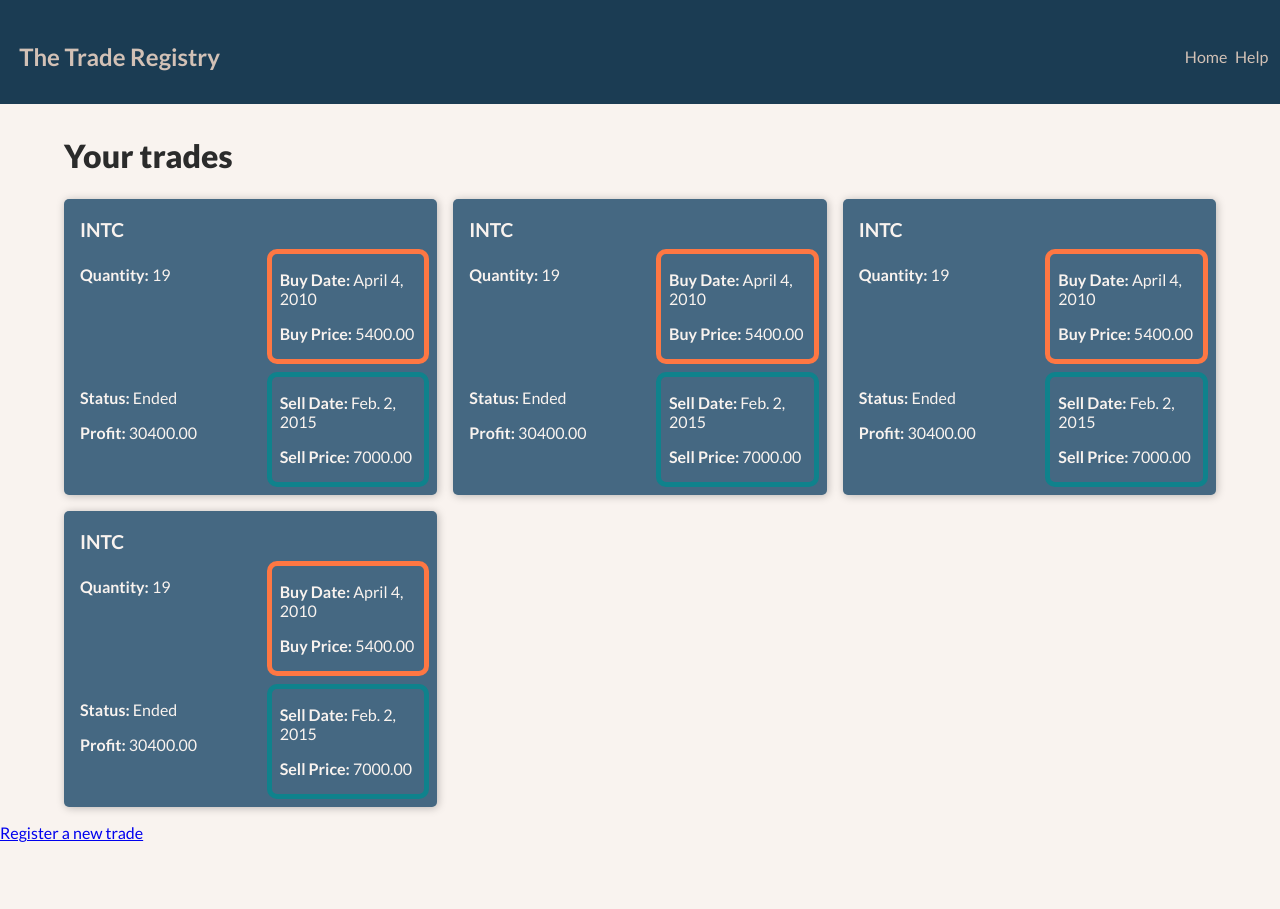
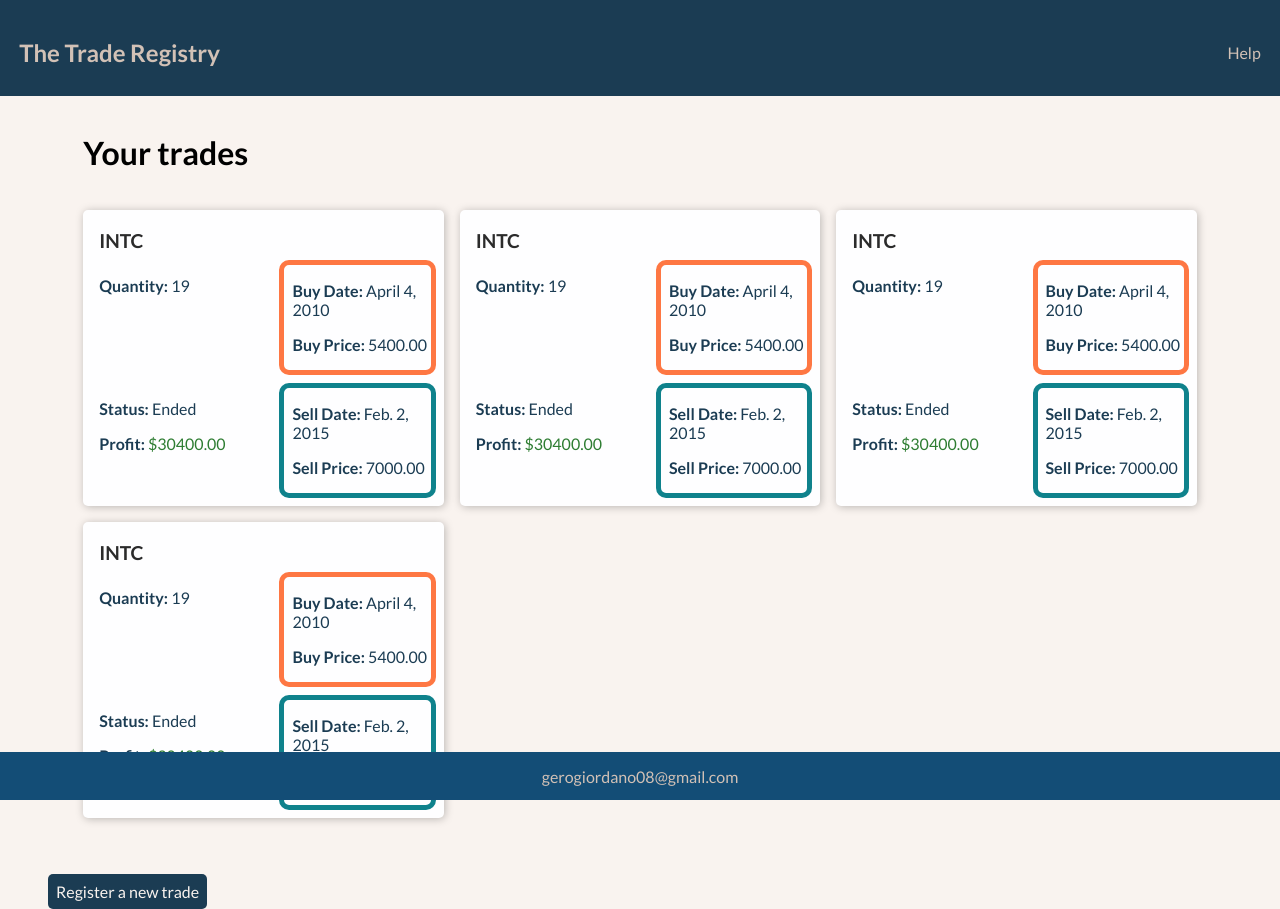
Before and after one commit to gerogiordano08/trade_registry, a Django app: page /trades/ in a window 1280 px wide. Before the commit the page ends 842 px from the top, so only its background shows below. Run offline with Django 5.2, Linux system fonts and the light colour scheme; a user stored in the database is signed in; data comes from the database, SQL or seed files in the repository.

Commit message:
created base.html, now using base system in every template. created login and signup views. signup for custom user. also designed most of every page.

```diff
--- a/the_trade_registry/settings.py
+++ b/the_trade_registry/settings.py
@@ -51,7 +51,9 @@
 ]
 
 ROOT_URLCONF = 'the_trade_registry.urls'
-
+LOGIN_REDIRECT_URL = '/trades/'
+LOGIN_URL = '/login/'
+LOGOUT_REDIRECT_URL = '/login/'
 TEMPLATES = [
     {
         'BACKEND': 'django.template.backends.django.DjangoTemplates',
--- a/trade_registry/models.py
+++ b/trade_registry/models.py
@@ -19,4 +19,10 @@
         return (self.sell_price - self.buy_price) * self.quantity if self.is_ended else None
     @property
     def percentage_profit(self):
-        return f'%{self.profit /(self.quantity * self.buy_price)}'
+        return self.profit /(self.quantity * self.buy_price) * 100 if self.is_ended else None
+    @property
+    def profit_to_loss(self):
+        return self.profit * -1 if self.profit < 0 else self.profit
+    @property
+    def percentage_profit_to_loss(self):
+        return self.percentage_profit * -1 if self.percentage_profit < 0 else self.percentage_profit
--- a/trade_registry/static/trade_registry/styles.css
+++ b/trade_registry/static/trade_registry/styles.css
@@ -4,22 +4,35 @@
   padding: 0;
   background-color: #f9f3ef;
 }
-h1 {
-  margin: 0;
+h2, h3{
+
+  color: #2b2b2b;
+  font-weight: 900;
+}
+footer {
+  width: 100%;
+  height: 3em;
+  background-color: #134d76;
+  color: #d2c1b6;
+  display: flex;
+  justify-content: center;
+  align-items: center;
+  position: fixed;
+  bottom: 0;
 }
 nav {
-  width: 97%;
+  width: 100%;
   height: 6em;
-  padding: .5em 1.5% 0em 1.5%;
+  padding: 0.5em 1.5% 0em 1.5%;
   background-color: #1b3c53;
+  color: #d2c1b6;
+
   display: flex;
   flex-direction: row;
   justify-content: space-between;
   align-items: center;
 }
-nav {
-  color: #d2c1b6;
-}
+
 .navbar {
   display: flex;
   flex-direction: row;
@@ -33,27 +46,23 @@
   grid-template-columns: repeat(auto-fill, minmax(30%, 1fr));
   gap: 1em;
   border-radius: 5px;
-  margin: 0 auto;
+  margin: 0 auto 3em auto;
   padding: 1em 1.5%;
 }
-.main-header {
-  left: 5%;
-  margin: 1em 0 0.25em 0;
+
+.container-header {
   position: relative;
   display: inline-block;
-  color: #2b2b2b;
-  font-weight: 900;
+  grid-column: 1 / -1;
 
-  width: auto;
-  height: auto;
 }
 .trade-card {
   display: grid;
   grid-template-columns: 50% 50%;
   grid-template-rows: auto auto auto auto;
   gap: 0.5em;
-  color: #f9f3ef;
-  background-color: #456882;
+  color: #1b3c53;
+  background-color: #fefeff;
   border-radius: 5px;
   box-shadow: 1px 1px 8px rgba(0, 0, 0, 0.25);
   padding-left: 1em;
@@ -62,7 +71,6 @@
   grid-column: 1 / -1;
   margin-bottom: 0;
   font-size: 1.2em;
-  color: #f9f3ef;
 }
 .trade-card > .ticker {
   width: auto;
@@ -98,10 +106,73 @@
   grid-column: 1;
   grid-row: 4;
 }
+
 .trade-card > .profits {
   grid-column: 1;
   grid-row: 3;
 }
+
 form {
-    margin-left: 5em;
+  position: absolute;
+  left: 40%;
+  margin-top: 2em;
+  width: 12%;
 }
+* {
+  box-sizing: border-box;
+}
+input {
+  width: 100%;
+  padding: 0.5em;
+  margin: 0.5em 0 1em 0;
+  border: none;
+  border-radius: 5px;
+  box-shadow: 1px 1px 8px rgba(0, 0, 0, 0.25);
+}
+button {
+  width: 100%;
+  padding: 0.5em;
+  background-color: #1b3c53;
+  color: #f9f3ef;
+  border: none;
+  border-radius: 5px;
+  cursor: pointer;
+}
+button:hover {
+  background-color: #2b2b2b;
+}
+a {
+  all: unset;
+  cursor: pointer;
+}
+.actions a {
+  width: 100%;
+  margin-left: 3em;
+  padding: 0.5em;
+  background-color: #1b3c53;
+  color: #f9f3ef;
+  border: none;
+  border-radius: 5px;
+}
+.actions a:hover {
+  background-color: #2b2b2b;
+}
+#register {
+  left: 10%;
+  width: 40%;
+  display: grid;
+  grid-template-columns: auto auto auto;
+  grid-template-rows: auto auto;
+  gap: 1em;
+}
+/* Chrome, Safari, Edge */
+input[type="number"]::-webkit-outer-spin-button,
+input[type="number"]::-webkit-inner-spin-button {
+  -webkit-appearance: none;
+  margin: 0;
+}
+
+/* Firefox */
+input[type="number"] {
+  -moz-appearance: textfield;
+}
--- /dev/null
+++ b/trade_registry/templates/trade_registry/base.html
@@ -0,0 +1,40 @@
+{% load static %}
+<!DOCTYPE html>
+<html lang="en">
+  <head>
+    <meta charset="UTF-8" />
+    <meta name="viewport" content="width=device-width, initial-scale=1.0" />
+    <title>{% block title %} {% endblock %}</title>
+    <link rel="stylesheet" href="{% static 'trade_registry/styles.css' %}" />
+    <link rel="preconnect" href="https://fonts.googleapis.com" />
+    <link rel="preconnect" href="https://fonts.gstatic.com" crossorigin />
+    <link
+      href="https://fonts.googleapis.com/css2?family=Lato:ital,wght@0,100;0,300;0,400;0,700;0,900;1,100;1,300;1,400;1,700;1,900&display=swap"
+      rel="stylesheet"
+    />
+  </head>
+  <body>
+    <nav>
+      <a href="{% url 'index'%}"><h1>The Trade Registry</h1></a>
+      <ul class="navbar">
+        <li>Help</li>
+      </ul>
+    </nav>
+    {% block content %} {% endblock %}
+    <footer>gerogiordano08@gmail.com</footer>
+  </body>
+</html>
+<script>
+  function toggleProfit(element) {
+    const absValue = element.getAttribute('data-abs');
+    const pctValue = element.getAttribute('data-pct');
+    const isShowingAbs = element.innerText.trim().startsWith('$');
+
+    if (isShowingAbs){
+      element.innerText = pctValue + '%';
+
+    } else {
+      element.innerText = '$' + absValue;
+    }
+  }
+</script>
--- /dev/null
+++ b/trade_registry/templates/trade_registry/index.html
@@ -0,0 +1,5 @@
+{% extends "trade_registry/base.html" %} {% block title %} The Trade Registry {% endblock %} {% block content %}
+<h1 >Welcome to The Trade Registry</h1>
+<a href="{% url 'register_trade' %}">Register a new trade</a>
+<a href="{% url 'trades' %}">View your trades</a>
+{% endblock %}
--- a/trade_registry/templates/trade_registry/trades.html
+++ b/trade_registry/templates/trade_registry/trades.html
@@ -1,19 +1,9 @@
-    {% load static %}
-<!DOCTYPE html>
-<html lang="en">
-  <head>
-    <meta charset="UTF-8" />
-    <meta name="viewport" content="width=device-width, initial-scale=1.0" />
-    <title>Your Trades | The Trade Registry</title>
-    <link rel="stylesheet" href="{% static 'trade_registry/styles.css' %}" />
-    <link rel="preconnect" href="https://fonts.googleapis.com">
-    <link rel="preconnect" href="https://fonts.gstatic.com" crossorigin>
-    <link href="https://fonts.googleapis.com/css2?family=Lato:ital,wght@0,100;0,300;0,400;0,700;0,900;1,100;1,300;1,400;1,700;1,900&display=swap" rel="stylesheet">
-  </head>
-  <body>
-    <nav><h1>The Trade Registry</h1> <ul class="navbar"><li>Home</li> <li>Help</li></ul></nav>
-    <h1 class="main-header">Your trades</h1>
+{% extends 'trade_registry/base.html' %} {% block title %}Your Trades | The
+Trade Registry{% endblock %} {% block content %}
+
 <div class="trades-container">
+  <h1 class="container-header">Your trades</h1>
+
   {% if trades %} {% for trade in trades %}
   <div class="trade-card">
     <h3 class="ticker">{{ trade.ticker }}</h3>
@@ -25,27 +15,41 @@
     {% if trade.is_ended %}
     <div class="sold">
       <p class="sell_date"><strong>Sell Date:</strong> {{ trade.sell_date }}</p>
-          <p class="sell_price"><strong>Sell Price:</strong> {{ trade.sell_price }}</p>
+      <p class="sell_price">
+        <strong>Sell Price:</strong> {{ trade.sell_price }}
+      </p>
     </div>
     <div class="profits">
       <p class="ended"><strong>Status:</strong> Ended</p>
-          <p class="profit"><strong>Profit:</strong> {{ trade.profit }}</p>
+      {% if  trade.profit > 0 %}
+      <p class="profit" ><strong>Profit:</strong> <span style="color: #2e7d32; cursor: pointer;" class="profit-toggle" onclick="toggleProfit(this)" data-abs="{{ trade.profit|floatformat:2 }}" data-pct="{{ trade.percentage_profit|floatformat:2}}">${{ trade.profit }}</span></p>
+      {% else %}
+      <p class="profit" ><strong>Loss:</strong> <span style="color: #c62828; cursor: pointer;" class="profit-toggle" onclick="toggleProfit(this)" data-abs="{{ trade.profit_to_loss|floatformat:2 }}" data-pct="{{ trade.percentage_profit_to_loss|floatformat:2}}">${{ trade.profit_to_loss }}</span></p>
+      {% endif %}
     </div>
 
     {% else %}
     <div class="profits">
       <p class="ended"><strong>Status:</strong> Ongoing {{ apl }}</p>
-        <p class="alt_profit">Profit if sold now: {{ trade.live_profit|floatformat:2 }}</p>
-
+      {% if  trade.live_profit > 0 %}
+      <p class="alt_profit">
+        Profit if sold now: <span style="color: #2e7d32; cursor: pointer;" class="profit-toggle" onclick="toggleProfit(this)" data-abs="{{ trade.live_profit|floatformat:2 }}" data-pct="{{ trade.live_percentage_profit|floatformat:2}}">${{ trade.live_profit|floatformat:2 }}</span>
+      </p>
+      {% else %}
+            <p class="alt_profit">
+        Loss if sold now: <span style="color: #c62828; cursor: pointer;" class="profit-toggle" onclick="toggleProfit(this)" data-abs="{{ trade.live_profit|floatformat:2 }}" data-pct="{{ trade.live_percentage_profit|floatformat:2}}">${{ trade.live_profit|floatformat:2 }}</span>
+      </p>
+      {% endif %}
     </div>
     <!--total profits-->
+
     {% endif %}
   </div>
   {% endfor %} {% else %}
   <p>No trades found.</p>
   {% endif %}
-  </div>      <div class="actions">
+</div>
+<div class="actions">
   <a href="{% url 'register_trade' %}">Register a new trade</a>
 </div>
-  </body>
-</html>
+{% endblock %}
--- a/trade_registry/urls.py
+++ b/trade_registry/urls.py
@@ -1,7 +1,14 @@
 from django.urls import path
 from . import views
+from django.contrib.auth import views as auth_views
+
 
 urlpatterns = [
-    path('register/', views.register_trade, name='register_trade'),
+    path('register-trades/', views.register_trade, name='register_trade'),
     path('trades/', views.list_trades, name='trades'),
+    path('login/', auth_views.LoginView.as_view(template_name='registration/login.html'), name='login'),
+    path('logout/', auth_views.LogoutView.as_view(), name='logout'),
+    path('', views.index, name='index'),
+    path('help/', views.help, name='help'),
+    path('signup/', views.signup, name='signup'),
 ]
--- a/trade_registry/views.py
+++ b/trade_registry/views.py
@@ -4,6 +4,9 @@
 from .utils import get_price
 from django.utils import timezone
 from decimal import Decimal
+from django.contrib.auth.forms import UserCreationForm
+from django.contrib.auth import login
+from .forms import CustomUserCreationForm
 # Create your views here.
 @login_required
 def register_trade(request):
@@ -45,6 +48,27 @@
         if not trade.sell_date:
             price = live_prices[trade.ticker]
             trade.live_profit = (Decimal(price) - trade.buy_price) * trade.quantity
-            trade.live_percentage_profit = trade.live_profit / (trade.quantity * trade.buy_price)
+            trade.live_percentage_profit = trade.live_profit / (trade.quantity * trade.buy_price) * 100
+            if trade.live_profit < 0:
+                trade.live_profit = trade.live_profit * -1
+                trade.live_percentage_profit = trade.live_percentage_profit * -1
 
     return render(request, 'trade_registry/trades.html', {'trades': trades})
+@login_required
+def index(request):
+    return render(request, 'trade_registry/index.html')
+@login_required
+def help(request):
+    return render(request, 'trade_registry/help.html')
+def signup(request):
+    if request.method == 'POST':
+        form = CustomUserCreationForm(request.POST)
+        if form.is_valid():
+            user = form.save()
+            login(request, user)
+            return redirect('index')
+        else:
+            print("Form is not valid:", form.errors)
+    else:
+        form = CustomUserCreationForm()
+    return render(request, 'registration/signup.html', {'form': form})
```
Also changed, not shown: trade_registry/forms.py (added, +15 -0 lines), trade_registry/templates/registration/login.html (added, +15 -0 lines), trade_registry/templates/registration/signup.html (added, +27 -0 lines), trade_registry/templates/trade_registry/register.html (+38 -40 lines). Lines whose indentation alone changed are shown as unchanged.
